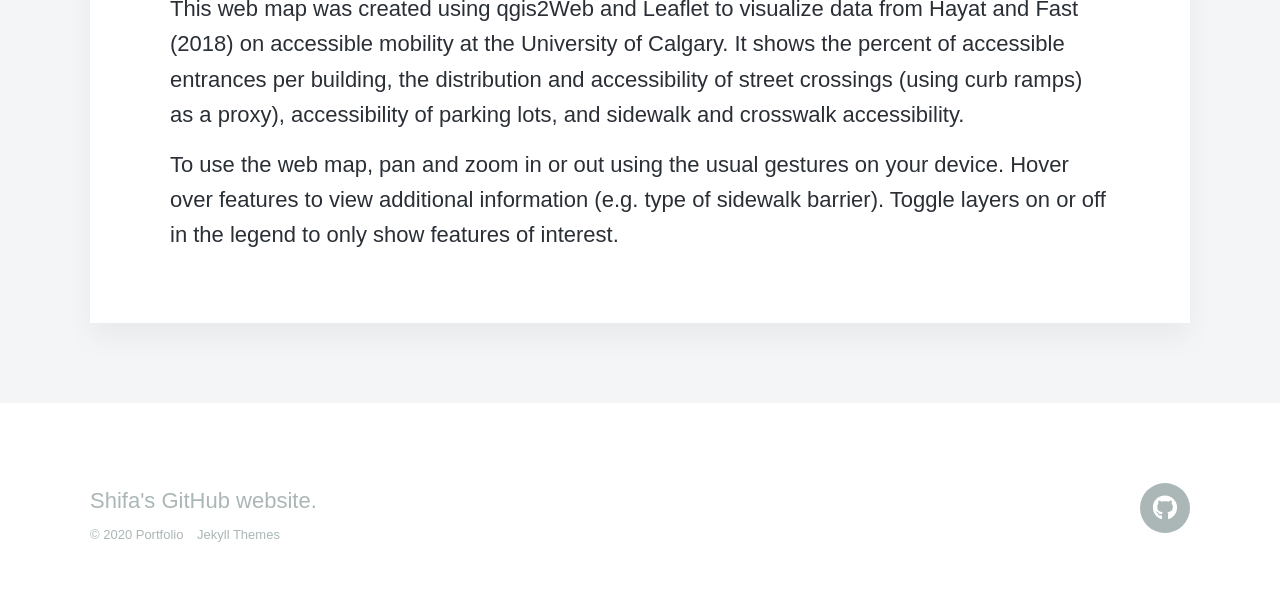
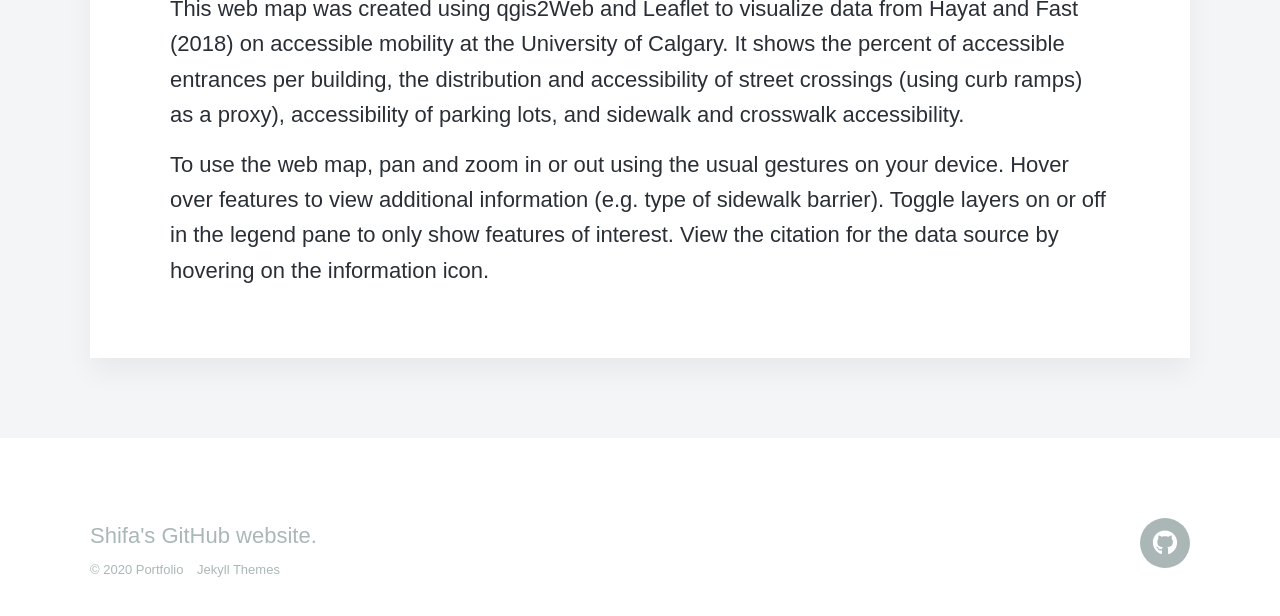
Before and after one commit to shifahayat/shifahayat.github.io, a Jekyll site: the page built from _projects/map.html, in a window 1280 px wide and 900 px high, scrolled down 982 px, cut to the strip 244-860 px from the top of the window. Built offline with Jekyll 4.4.1, drawn with Linux system fonts in a browser that asks for light colours; nearby versions of some CDN libraries; some web fonts are replaced.

Commit message:
Added text

```diff
--- a/_projects/map.html
+++ b/_projects/map.html
@@ -24,8 +24,8 @@ featured_image: '/images/demo/demo-square.jpg'
 	as a proxy), accessibility of parking lots, and sidewalk and crosswalk accessibility.
 <p>
 	To use the web map, pan and zoom in or out using the usual gestures on your device. Hover over features
-	to view additional information (e.g. type of sidewalk barrier). Toggle layers on or off in the legend to
-	only show features of interest.
+	to view additional information (e.g. type of sidewalk barrier). Toggle layers on or off in the legend pane to
+	only show features of interest. View the citation for the data source by hovering on the information icon.
 
 </h6>
 </div>
```
